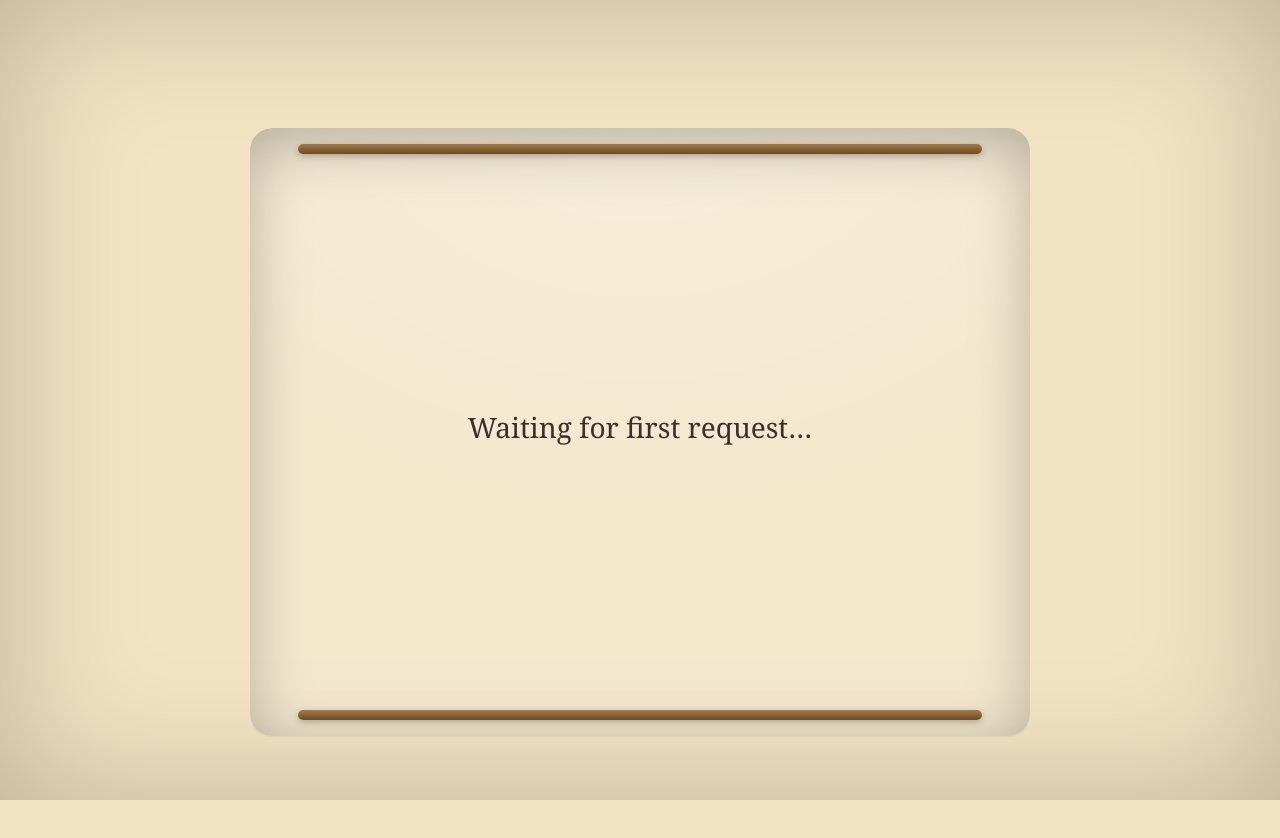
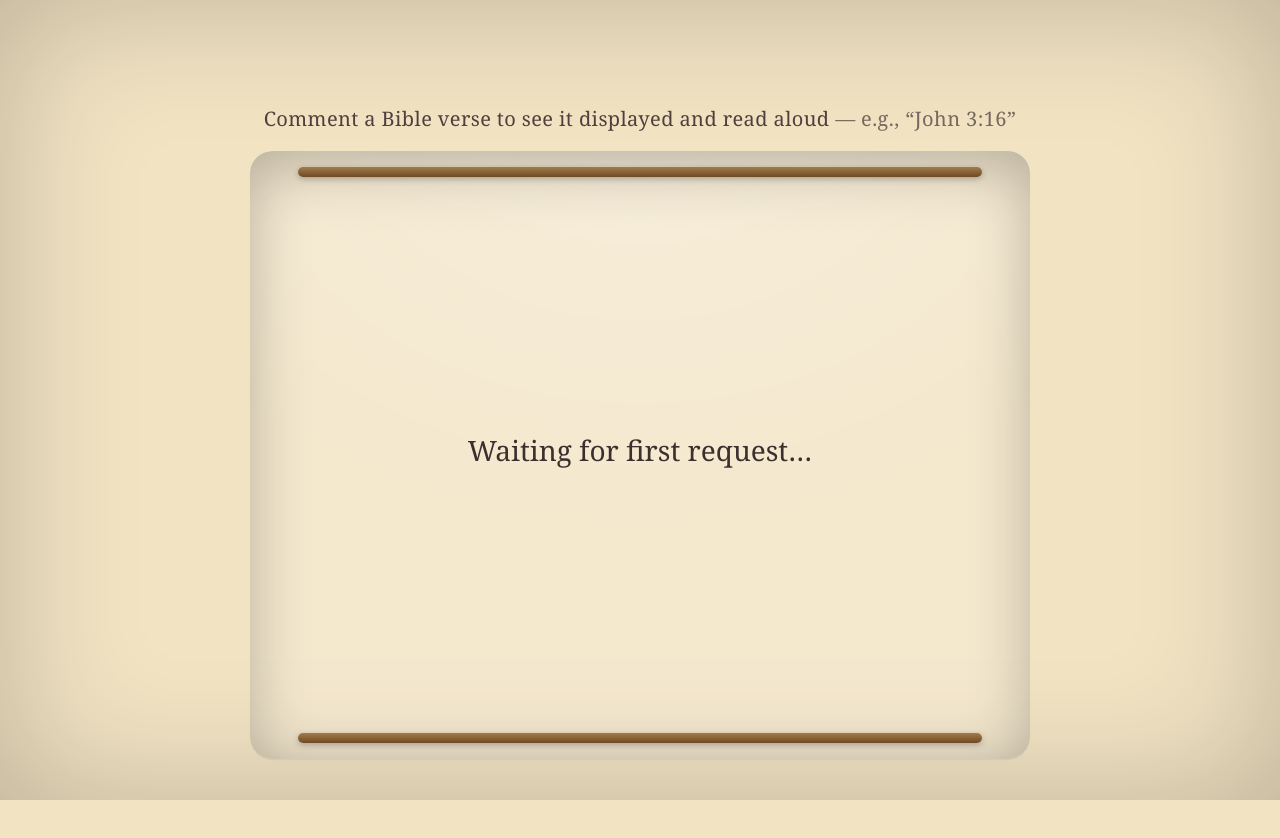
Before and after one commit to JackMulcunry/TikTokLive, a website: page index.html in a window 1280 px wide. Drawn offline with Linux system fonts and the light colour scheme.

Commit message:
Update index.html

```diff
--- a/index.html
+++ b/index.html
@@ -11,6 +11,18 @@
     .edge::before{content:""; position:fixed; inset:0; pointer-events:none; box-shadow: inset 0 0 140px rgba(0,0,0,.22)}
     .wrap{min-height:100%; display:flex; align-items:center; justify-content:center; padding:4vmin 3vmin}
     .frame{width:min(94vw,var(--maxw)); position:relative}
+
+    /* Header */
+    .headline{
+      text-align:center;
+      font-size:clamp(16px,2.6vmin,20px);
+      letter-spacing:.02em;
+      opacity:.9;
+      margin:0 0 1.2rem 0;
+      line-height:1.35;
+    }
+    .headline .ex{opacity:.75}
+
     .scroll{position:relative; padding:8vmin 6vmin; border-radius:22px; background: radial-gradient(120% 120% at 50% -10%, rgba(255,255,255,.28), transparent 60%), rgba(255,255,255,.18); box-shadow:0 1px 1px rgba(0,0,0,.05), 0 16px 60px rgba(0,0,0,.25) inset; overflow:hidden}
     .scroll::before,.scroll::after{content:""; position:absolute; left:6vmin; right:6vmin; height:10px; border-radius:8px; background:linear-gradient(180deg,#a47b48,#6d4a25); box-shadow:0 2px 6px rgba(0,0,0,.25)}
     .scroll::before{top:2vmin} .scroll::after{bottom:2vmin}
@@ -25,6 +37,12 @@
   <div class="edge"></div>
   <div class="wrap">
     <div class="frame">
+      <!-- New header -->
+      <div class="headline">
+        Comment a Bible verse to see it displayed and read aloud
+        <span class="ex">— e.g., “John 3:16”</span>
+      </div>
+
       <div class="scroll">
         <div id="stack" class="stack" aria-hidden="true">
           <div id="prev" class="prev"></div>
```
